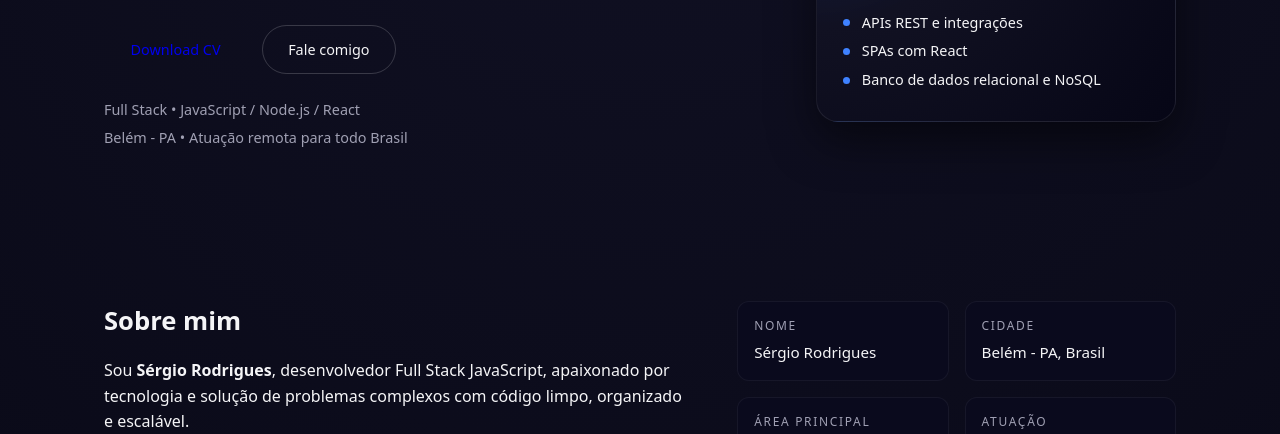
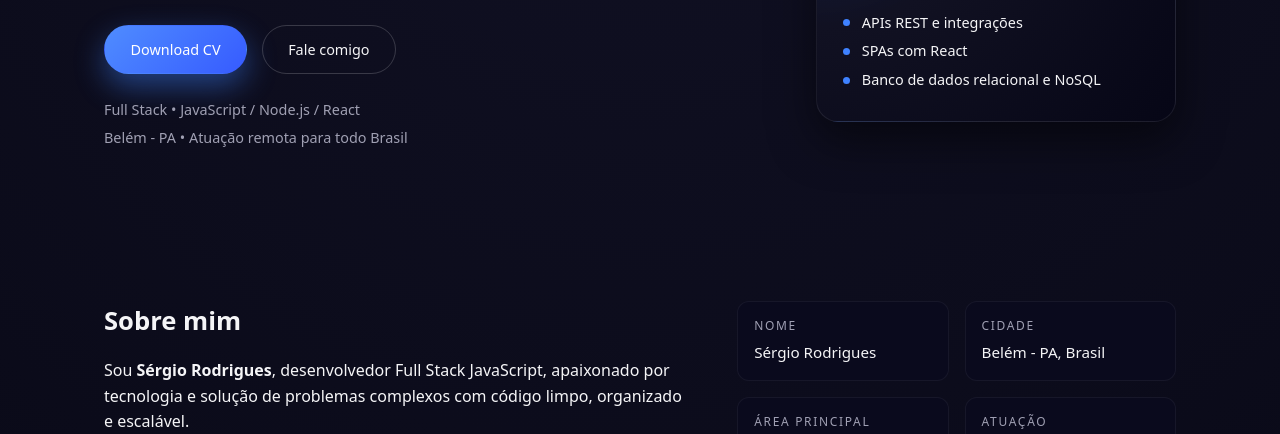
Before and after one commit to sergiosrdev/sergiosrdev-site, a plain HTML site: page index.html in a window 1280 px wide. Shown: the part 329-763 px from the top of the page. Drawn offline with Linux system fonts and the light colour scheme.

Commit message:
correção download cv

```diff
--- a/index.html
+++ b/index.html
@@ -37,7 +37,7 @@
           </p>
           <div class="hero-actions">
             <!-- altere o caminho do arquivo cv.pdf para o seu arquivo -->
-            <a href="/assets/cv.pdf" class="btn target="_black">Download CV</a>
+            <a href="/assets/cv.pdf" class="btn primary" target="_blank">Download CV</a>
             <a href="#contato" class="btn outline">Fale comigo</a>
           </div>
           <div class="hero-details">
```
